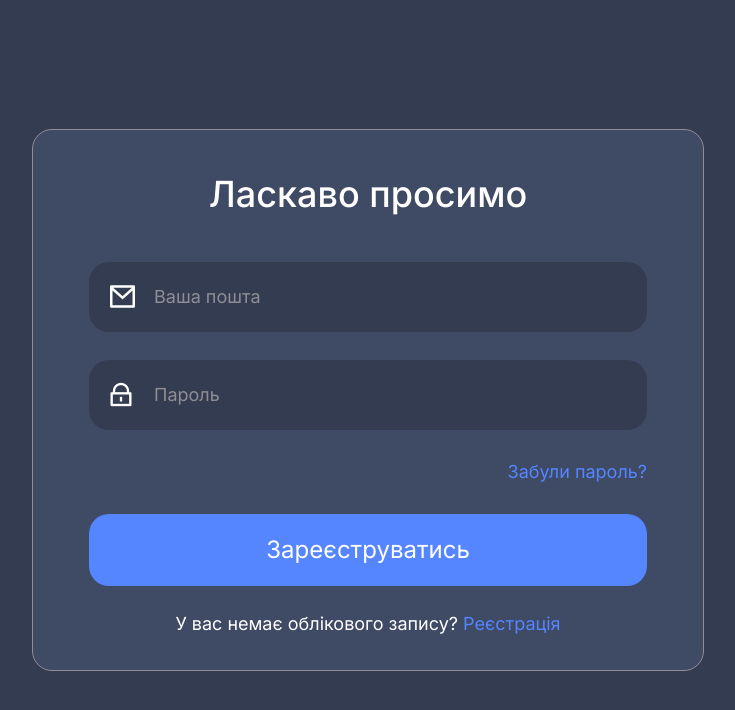
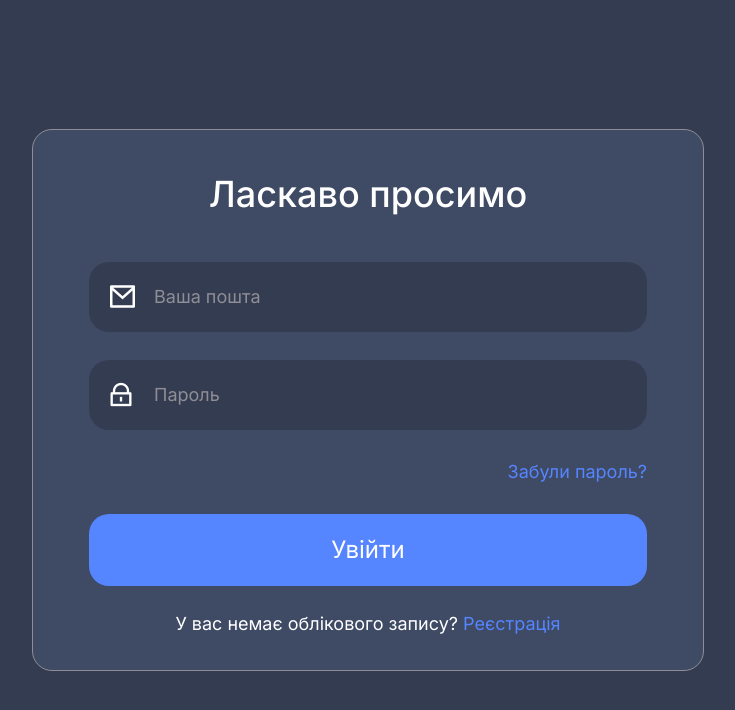
Before and after one commit to EdPrys/online-chat, a Next.js app: page /sign-in in a window 1280 px wide. Shown: the top 710 px of the page, without its empty margins (272-1007 px from the left). Built offline with nearby package versions, Linux system fonts and the light colour scheme.

Commit message:
fix: btn name

```diff
--- a/pages/sign-in.tsx
+++ b/pages/sign-in.tsx
@@ -55,7 +55,7 @@ const SignIn = () => {
           <Link href="/reset-pass">Забули пароль?</Link>
         </div>
 
-        <Button type="submit">Зареєструватись</Button>
+        <Button type="submit">Увійти</Button>
 
         <p className="text-lg text-center">
           У вас немає облікового запису?
```
